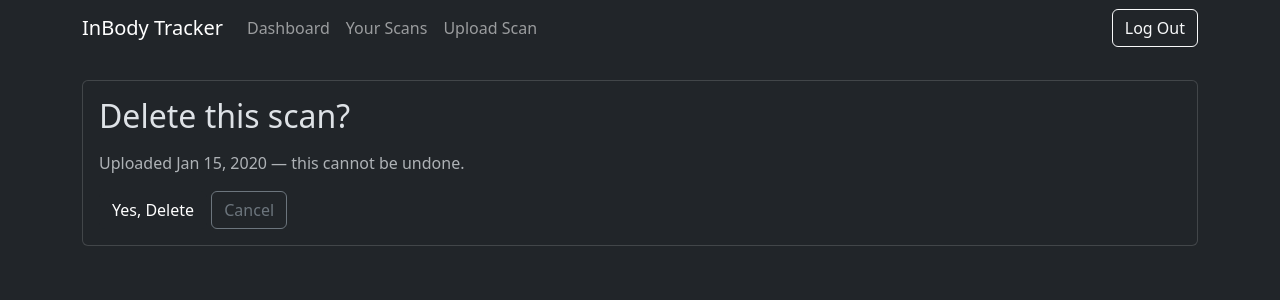
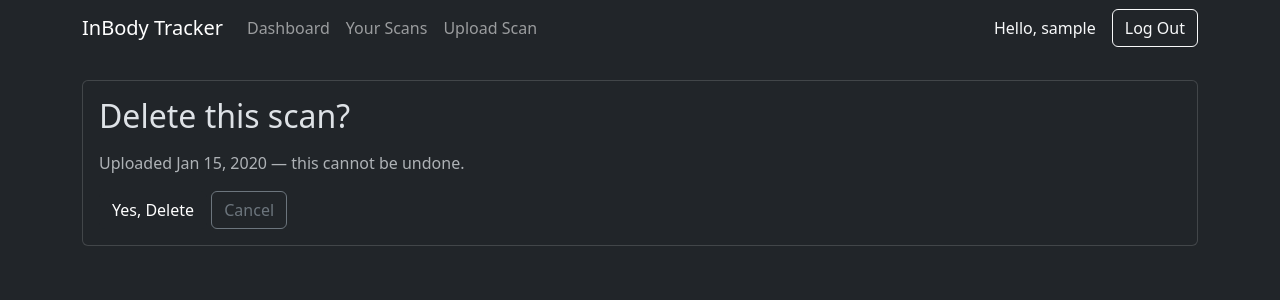
Before and after one commit to LandonGeorge/inbody-tracker, a Django app: page /scans/scan/1/delete/ in a window 1280 px wide. Shown: the top 300 px of the page. Run offline with Django 5.2, Linux system fonts and the light colour scheme; a user stored in the database is signed in; tables that the repository leaves empty hold one stand-in row (values such as "Sample post").

Commit message:
Show logged-in username next to the Log Out button

```diff
--- a/scans/templates/base.html
+++ b/scans/templates/base.html
@@ -20,10 +20,13 @@
                         <li class="nav-item"><a class="nav-link" href="{% url 'scan_list' %}">Your Scans</a></li>
                         <li class="nav-item"><a class="nav-link" href="{% url 'upload_scan' %}">Upload Scan</a></li>
                     </ul>
-                    <form method="post" action="{% url 'logout' %}" class="d-flex">
-                        {% csrf_token %}
-                        <button type="submit" class="btn btn-outline-light">Log Out</button>
-                    </form>
+                    <div class="d-flex align-items-center gap-3">
+                        <span class="navbar-text text-light">Hello, {{ user.username }}</span>
+                        <form method="post" action="{% url 'logout' %}" class="d-flex">
+                            {% csrf_token %}
+                            <button type="submit" class="btn btn-outline-light">Log Out</button>
+                        </form>
+                    </div>
                 </div>
             </div>
         </nav>
```
